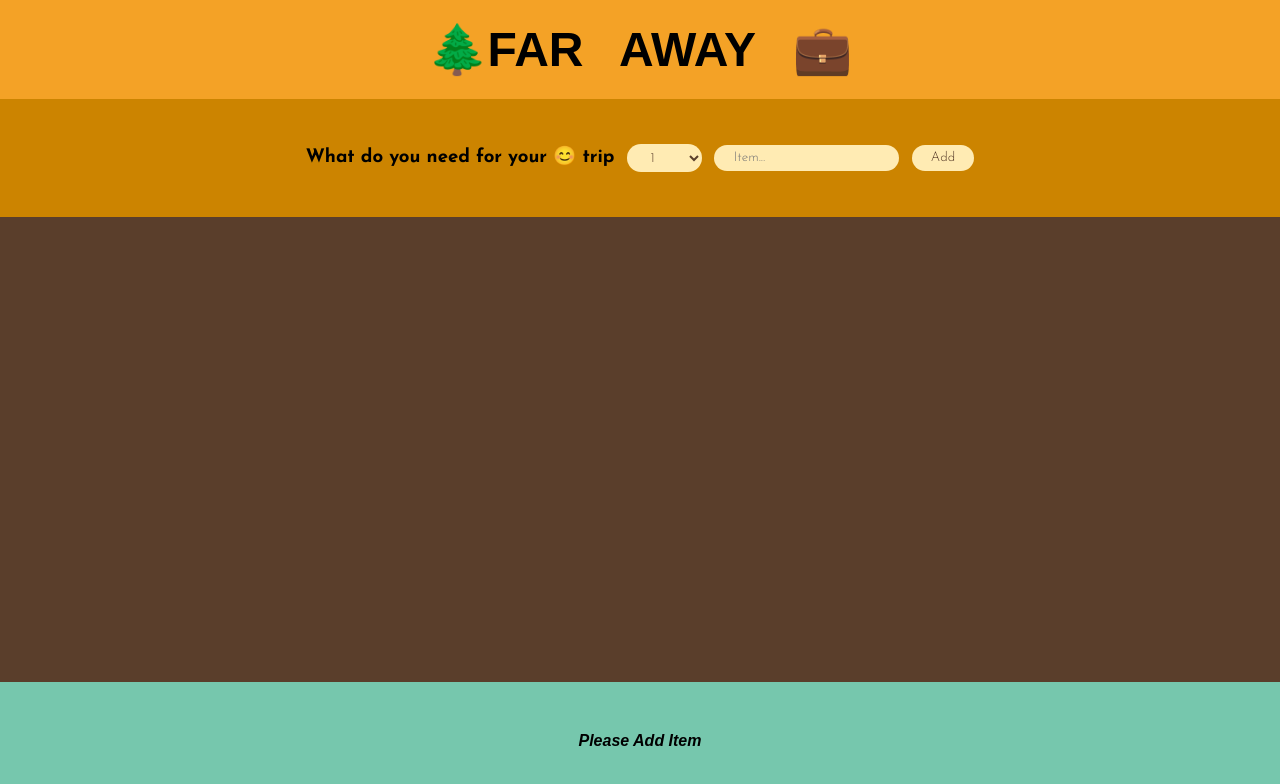
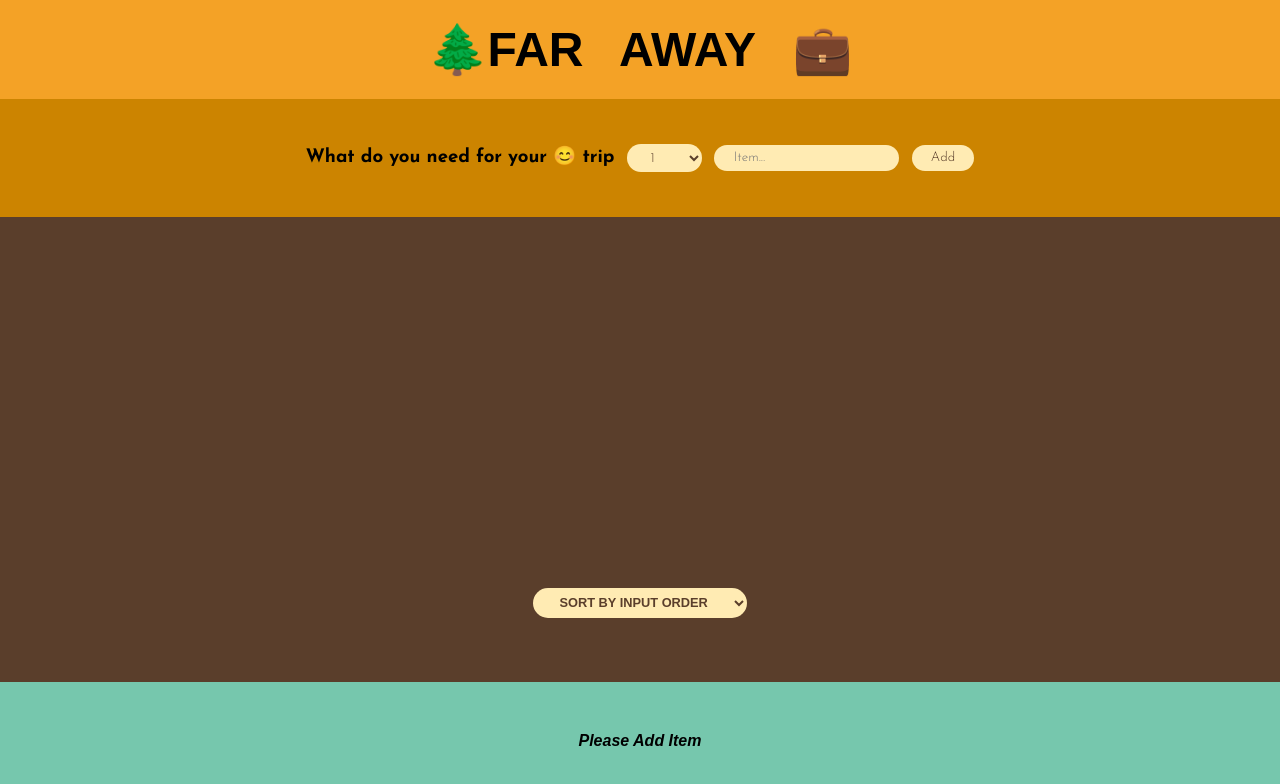
Before and after one commit to Sumitprajapatintv/React, a React (Create React App) app in the folder travel-list/: page / in a window 1280 px wide. Shown: the top 784 px of the page. Built offline with nearby package versions, Linux system fonts and the light colour scheme.

Commit message:
Sort item travel list

```diff
--- a/travel-list/src/App.css
+++ b/travel-list/src/App.css
@@ -69,3 +69,11 @@ input {
   font-weight: 700;
   padding: 3.2rem 0;
 }
+.actions button,
+.list select {
+  text-transform: uppercase;
+  padding: 0.4rem 1.4rem;
+  font-size: 0.8rem;
+  font-weight: 700;
+  margin: 0 0.8rem;
+}
--- a/travel-list/src/App.js
+++ b/travel-list/src/App.js
@@ -67,10 +67,25 @@ function Form({ onAddItem }) {
   );
 }
 function PackingList({ items, onDelteItem, onToggleItem }) {
+  const [sortBy, setsortBY] = useState("input");
+  let sortedItem;
+  if (sortBy === "input") {
+    sortedItem = items;
+  }
+  if (sortBy === "description") {
+    sortedItem = items
+      .slice()
+      .sort((a, b) => a.description.localeCompare(b.description));
+  }
+  if (sortBy === "packed") {
+    sortedItem = items
+      .slice()
+      .sort((a, b) => Number(a.packed) - Number(b.packed));
+  }
   return (
     <div className="list">
       <li>
-        {items.map((item) => {
+        {sortedItem.map((item) => {
           return (
             <Item
               item={item}
@@ -81,6 +96,11 @@ function PackingList({ items, onDelteItem, onToggleItem }) {
           );
         })}
       </li>
+      <select className="actions" onChange={(e) => setsortBY(e.target.value)}>
+        <option value="input">Sort By input Order</option>
+        <option value="description">Sort By description</option>
+        <option value="packed">Sort By pakedItem</option>
+      </select>
     </div>
   );
 }
```
